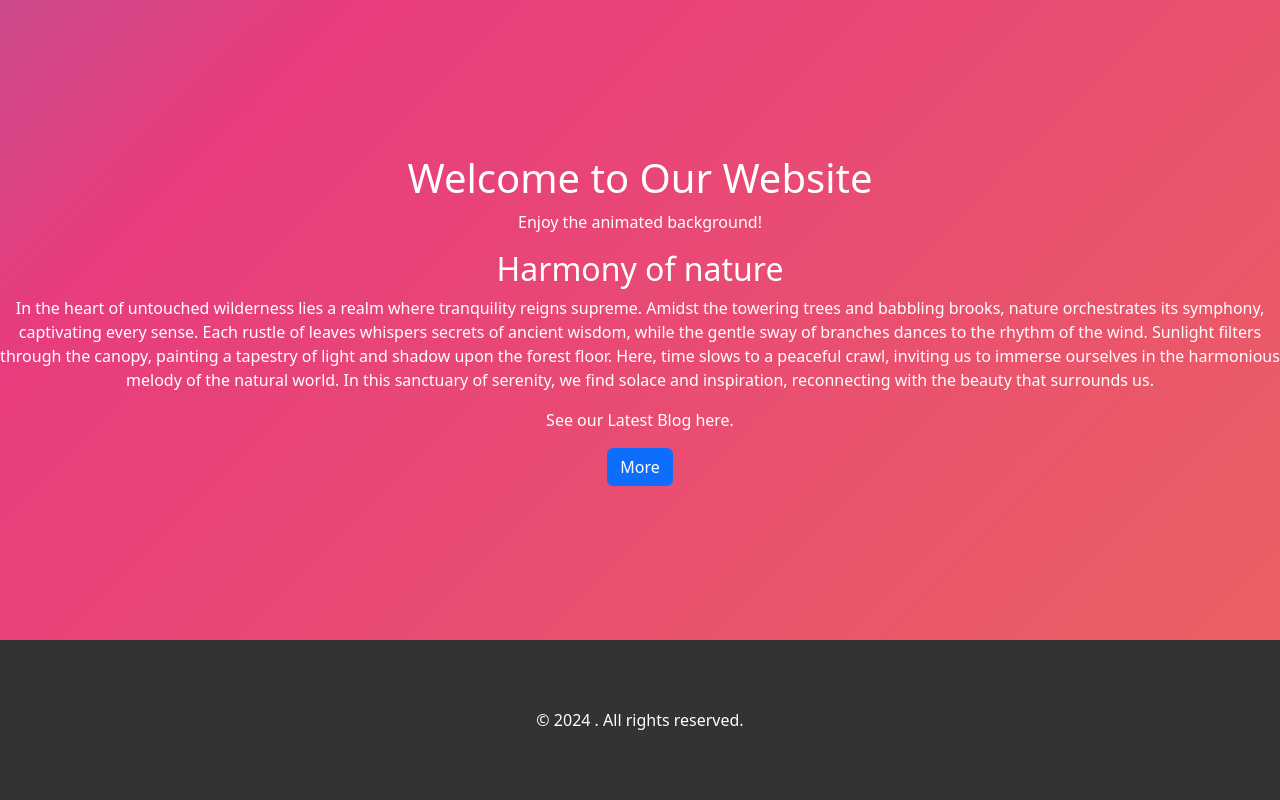
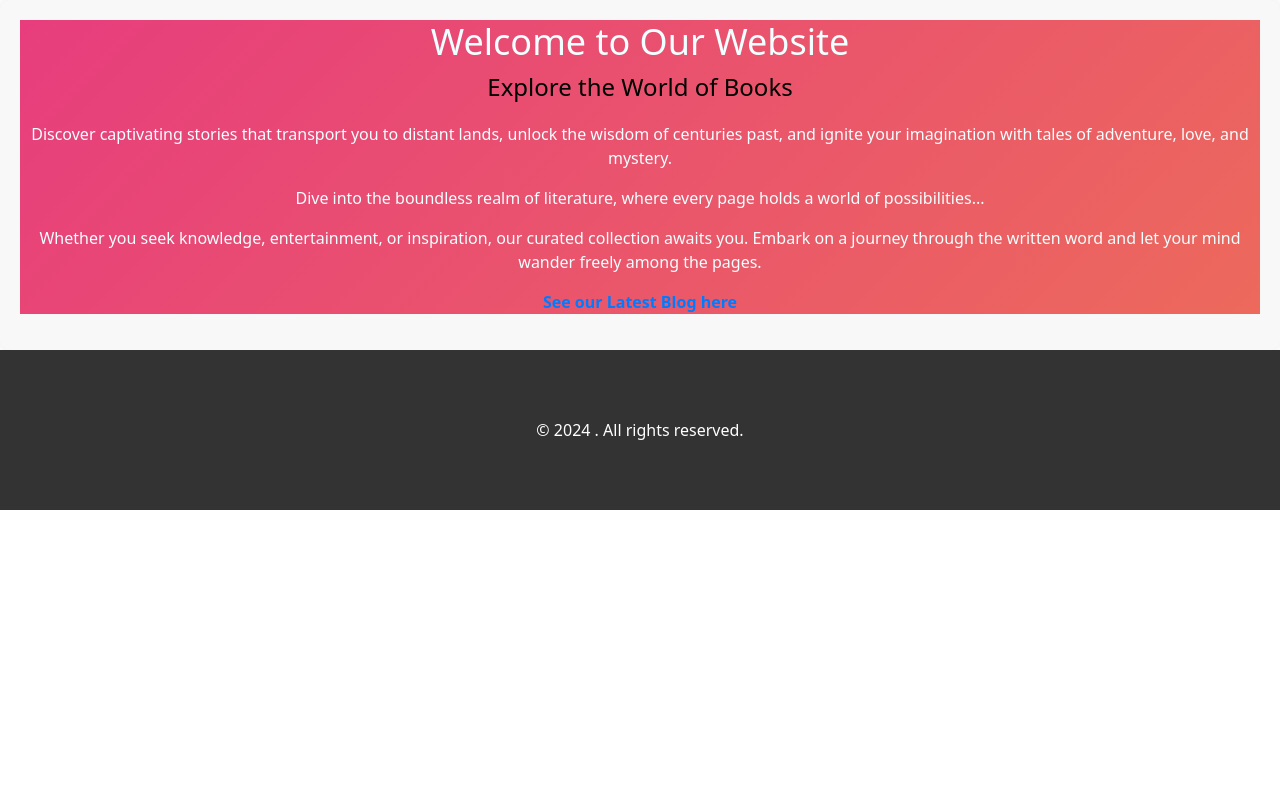
Before and after one commit to itsrehman71/webdev, a PHP site: page / in a window 1280 px wide. Shown: the part 80-880 px from the top of the page. After the commit the page ends 590 px from the top, so only its background shows below. Run offline with PHP 8.4, Linux system fonts and the light colour scheme.

Commit message:
add blog page

```diff
--- a/about.html
+++ b/about.html
@@ -29,8 +29,6 @@
             <li class="nav-item">
           <a class="nav-link active" aria-current="page" href="https://unitedbookdepot.online/about">ABOUT</a>
         </li>
-
-
       </ul>
       <form class="d-flex" role="search">
         <input class="form-control me-2" type="search" placeholder="Search" aria-label="Search">
@@ -44,8 +42,7 @@
     <h1>ABOUT US</h1>
     <h2>Phone 03069726989</h2>
     <p>Welcome to United Book Depot, your sanctuary of knowledge and imagination. Established with a passion for literature, we are more than just a bookstore; we are a haven for book lovers and enthusiasts alike. With a curated collection spanning diverse genres and authors, we invite you to explore worlds beyond your imagination and delve into the depths of human experience. Whether you seek the latest bestsellers, timeless classics, or hidden gems waiting to be discovered, our shelves hold treasures for every reader. Step into our world of words, where each page promises adventure, enlightenment, and the sheer joy of reading. United Book Depot - where stories unite and dreams take flight.</p>
-
-
+  </div>
 </div>
 
 <footer class="footer">
--- a/contact.html
+++ b/contact.html
@@ -44,7 +44,7 @@
     <div>
       <h1>Contact Us</h1>
       <h2>Phone 03069726989</h2>
-      <p>Enjoy the animated background!</p>
+
       <p></p>
 
     </div>
--- a/index.html
+++ b/index.html
@@ -39,22 +39,18 @@
       </div>
     </div>
   </nav>
-  <div class="hero-section bg-animation">
-    <div>
-      <h1>Welcome to Our Website</h1>
-      <p>Enjoy the animated background!</p>
-      <h2>Harmony of nature</h2>
-      <p>In the heart of untouched wilderness lies a realm where tranquility reigns supreme. Amidst the towering trees
-        and babbling brooks, nature orchestrates its symphony, captivating every sense. Each rustle of leaves whispers
-        secrets of ancient wisdom, while the gentle sway of branches dances to the rhythm of the wind. Sunlight filters
-        through the canopy, painting a tapestry of light and shadow upon the forest floor. Here, time slows to a
-        peaceful crawl, inviting us to immerse ourselves in the harmonious melody of the natural world. In this
-        sanctuary of serenity, we find solace and inspiration, reconnecting with the beauty that surrounds us.</p>
-      <p>See our Latest Blog here.</p>
-      <a href="https://unitedbookdepot.online/blog"> <button type="button" class="btn btn-primary">More</button></a>
-    </div>
+  <div class="welcome-section">
+    <div class="bg-animation">
+    <h1 style="color: azure;">Welcome to Our Website</h1>
+    <h2 style="color: black;">Explore the World of Books</h2>
+    <p style="color: azure; ">Discover captivating stories that transport you to distant lands, unlock the wisdom of centuries past, and ignite your imagination with tales of adventure, love, and mystery.</p>
+    <p style="color: azure; ">Dive into the boundless realm of literature, where every page holds a world of possibilities...</p>
+    <p style="color: azure; ">Whether you seek knowledge, entertainment, or inspiration, our curated collection awaits you. Embark on a journey through the written word and let your mind wander freely among the pages.</p>
+    <p style="color: azure; "><a href="https://unitedbookdepot.online/blog">See our Latest Blog here</a></p>
   </div>
 
+
+</div>
 
 
   <footer class="footer">
--- a/style.css
+++ b/style.css
@@ -29,3 +29,39 @@ body, html {
     align-items: center;
     justify-content: center;
 }
+
+.welcome-section {
+    padding: 20px;
+    background-color: #f8f8f8;
+    border-radius: 10px;
+    box-shadow: 0 0 10px rgba(0, 0, 0, 0.1);
+    text-align: center;
+  }
+
+  .welcome-section h1 {
+    font-size: 36px;
+    margin-bottom: 10px;
+    color: #333;
+  }
+
+  .welcome-section h2 {
+    font-size: 24px;
+    margin-bottom: 20px;
+    color: #666;
+  }
+
+  .welcome-section p {
+    font-size: 16px;
+    color: #777;
+    line-height: 1.5;
+  }
+
+  .welcome-section a {
+    color: #007bff;
+    text-decoration: none;
+    font-weight: bold;
+  }
+
+  .welcome-section a:hover {
+    text-decoration: underline;
+  }
```
Also changed, not shown: blog.html (+47 -6 lines).
